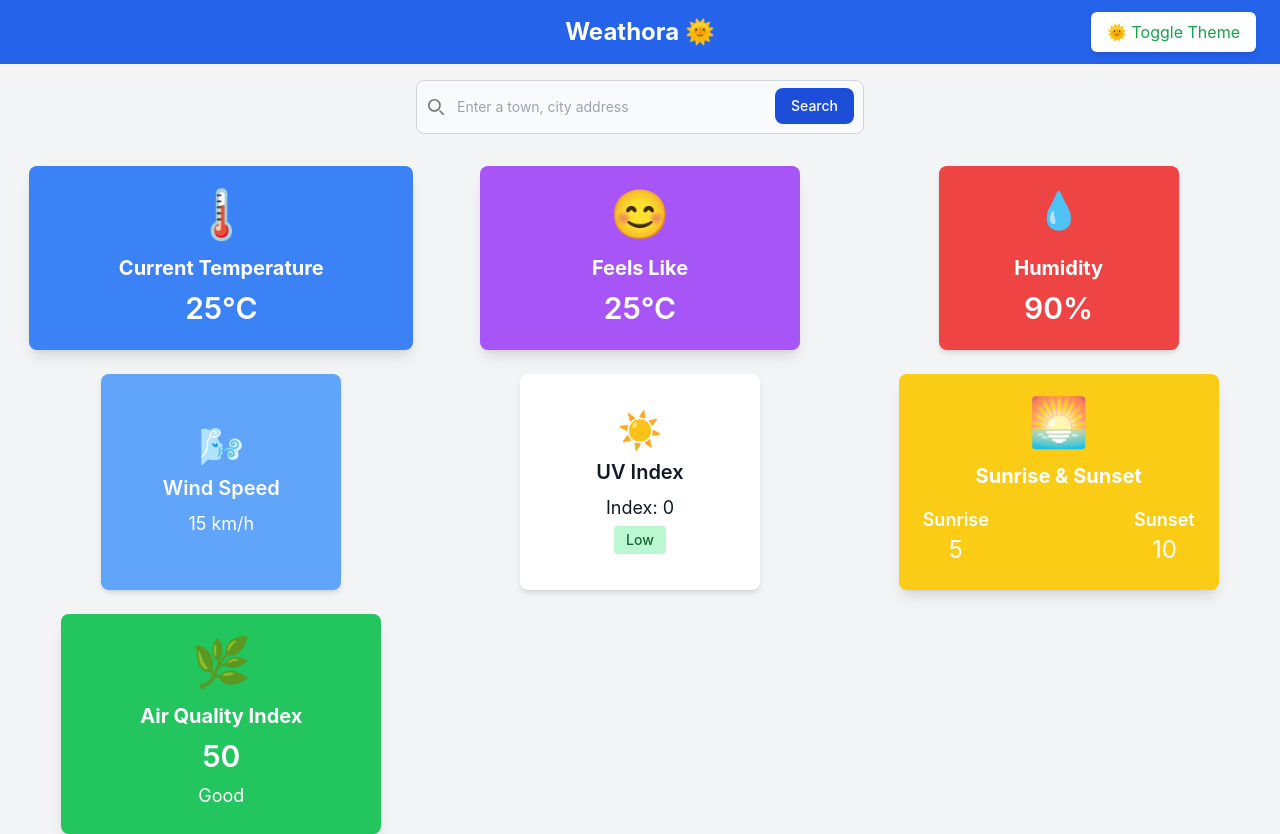
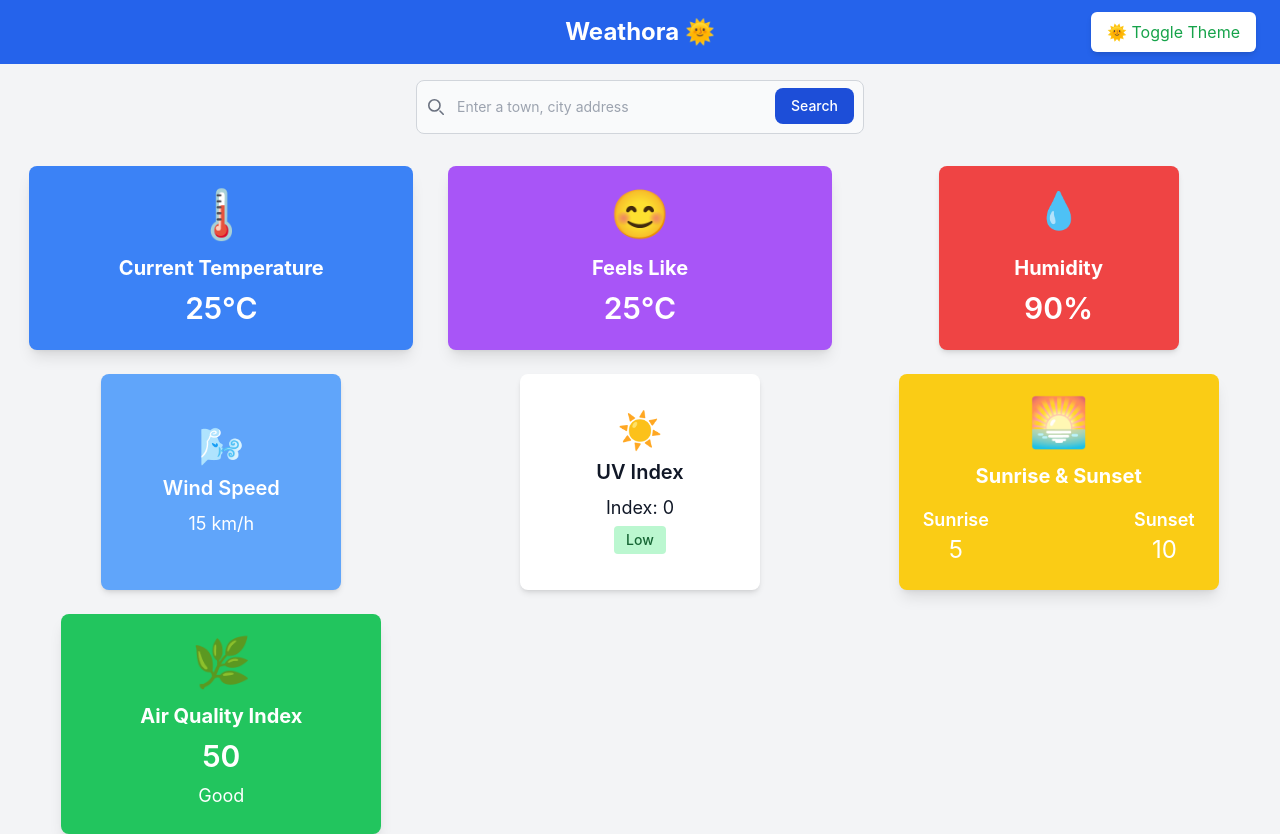
Before and after one commit to AaqilSh/weather-app-react, a React (Create React App) app: page / in a window 1280 px wide. Built offline with nearby package versions, Linux system fonts and the light colour scheme; a web font is replaced by a local one.

Commit message:
FeelsLikeCard w96

```diff
--- a/src/components/FeelsLikeCard.jsx
+++ b/src/components/FeelsLikeCard.jsx
@@ -5,7 +5,7 @@ const FeelsLikeCard = ({ feelsLike }) => {
   const emoji = feelsLike >= 30 ? "🥵" : feelsLike <= 15 ? "🧊" : "😊";
 
   return (
-    <div className="bg-purple-500 text-white p-6 rounded-lg shadow-lg flex flex-col items-center w-80">
+    <div className="bg-purple-500 text-white p-6 rounded-lg shadow-lg flex flex-col items-center w-96 max-w-sm">
       <div className="text-5xl">{emoji}</div>
       <h2 className="text-xl font-bold mt-4">Feels Like</h2>
       <p className="text-3xl font-semibold mt-2">{feelsLike}°C</p>
```
